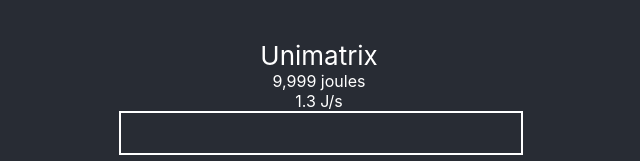
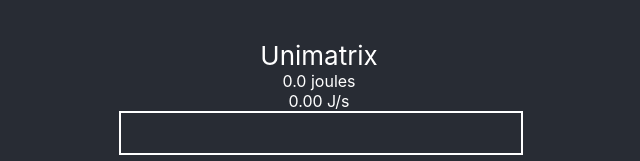
Before and after one commit to Rybadour/surviving-the-rapture, a React (Create React App) app: page / in a window 1280 px wide. Shown: the top 161 px of the page, without its empty margins (361-1001 px from the left). Built offline with nearby package versions, Linux system fonts and the light colour scheme.

Commit message:
Simplified context code a bit and displayed stats live

```diff
--- a/src/components/unimatrix.tsx
+++ b/src/components/unimatrix.tsx
@@ -5,19 +5,20 @@ import { UnimatrixContext } from "../contexts/unimatrix";
 
 export function Unimatrix() {
     const unimatrix = useContext(UnimatrixContext);
+    const {energy, charge} = unimatrix.stats;
 
     return <div className="unimatrix">
       <header className="App-header">Unimatrix</header>
 
       <div className="energy">
-        <div className="energy-value">9,999 joules</div>
+        <div className="energy-value">{energy.toFixed(1)} joules</div>
         <div className="energy-progress"></div>
       </div>
 
       <div className="charge" onMouseDown={unimatrix.startCharge} onMouseUp={unimatrix.stopCharge}>
-        <div className="charge-value">1.3 J/s</div>
+        <div className="charge-value">{charge.toFixed(2)} J/s</div>
         <div className="charge-progress">
-          <div className="charge-progress-bar" style={{width: (unimatrix.charge/1)*100 + "%"}}></div>
+          <div className="charge-progress-bar" style={{width: (charge/1)*100 + "%"}}></div>
         </div>
       </div>
     </div>;
--- a/src/contexts/unimatrix.tsx
+++ b/src/contexts/unimatrix.tsx
@@ -1,14 +1,18 @@
 import * as d3 from "d3-timer";
 
-import React, { createContext, useEffect, useState } from "react";
-import { setCommentRange } from "typescript";
+import { createContext, useEffect, useState } from "react";
+
+type Stats = {
+  energy: number;
+  charge: number;
+};
 
 const maxCharge = 1;
 const chargeSpeed = 0.1;
 const chargeDecay = 0.01;
 
 const defaultContext = {
-  charge: 0,
+  stats: {energy: 0, charge: 0},
   startCharge: () => {},
   stopCharge: () => {},
 };
@@ -16,7 +20,10 @@ export const UnimatrixContext = createContext(defaultContext);
 
 let lastTimer = 0;
 export function UnimatrixProvider(props: Record<string, any>) {
-  const [charge, setCharge] = useState(0);
+  const [stats, setStats] = useState<Stats>({
+    energy: 0,
+    charge: 0,
+  });
   const [charging, setCharging] = useState(false);
 
   useEffect(() => {
@@ -27,14 +34,23 @@ export function UnimatrixProvider(props: Record<string, any>) {
 
   function frame(elapsed: number) {
     const delta = (elapsed - lastTimer)/1000;
+    let {charge, energy} = stats;
+
     // Charge
     if (charging) {
       if (charge < maxCharge) {
-        setCharge(charge + delta * chargeSpeed);
+        charge += delta * chargeSpeed;
       }
     } else if (charge > 0) {
-      setCharge(charge - delta * chargeDecay);
+      charge -= delta * chargeDecay;
     }
+
+    // Energy
+    if (charge > 0) {
+      energy += delta * charge;
+    }
+
+    setStats({charge, energy});
   }
 
   function startCharge() {
@@ -44,5 +60,8 @@ export function UnimatrixProvider(props: Record<string, any>) {
     setCharging(false);
   }
 
-  return <UnimatrixContext.Provider value={{ charge, startCharge, stopCharge }} {...props} />;
+  return <UnimatrixContext.Provider value={{
+    stats,
+    startCharge, stopCharge
+  }} {...props} />;
 }
```
